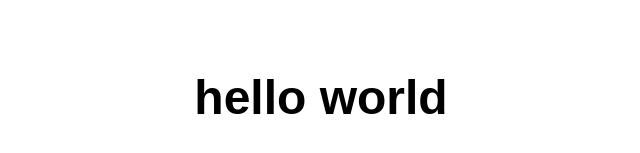
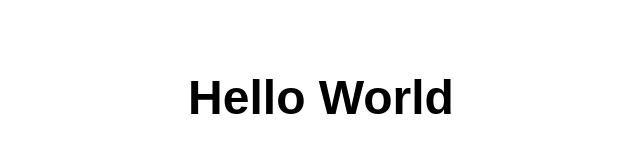
Before and after one commit to VivekMore3/QrCode, a plain HTML site: page index.html in a window 1280 px wide. Shown: the part 311-464 px from the top of the page, without its empty margins (319-959 px from the left). Drawn offline with Linux system fonts and the light colour scheme.

Commit message:
changed the page

```diff
--- a/index.html
+++ b/index.html
@@ -3,7 +3,7 @@
 
 <head>
     <meta charset="UTF-8">
-    <title>Display Text</title>
+    <title>Hello World</title>
     <style>
         body {
             display: flex;
@@ -20,9 +20,7 @@
 </head>
 
 <body>
-    <h1>hello world</h1>
-
-
+    <h1>Hello World</h1>
 </body>
 
 </html>
```
